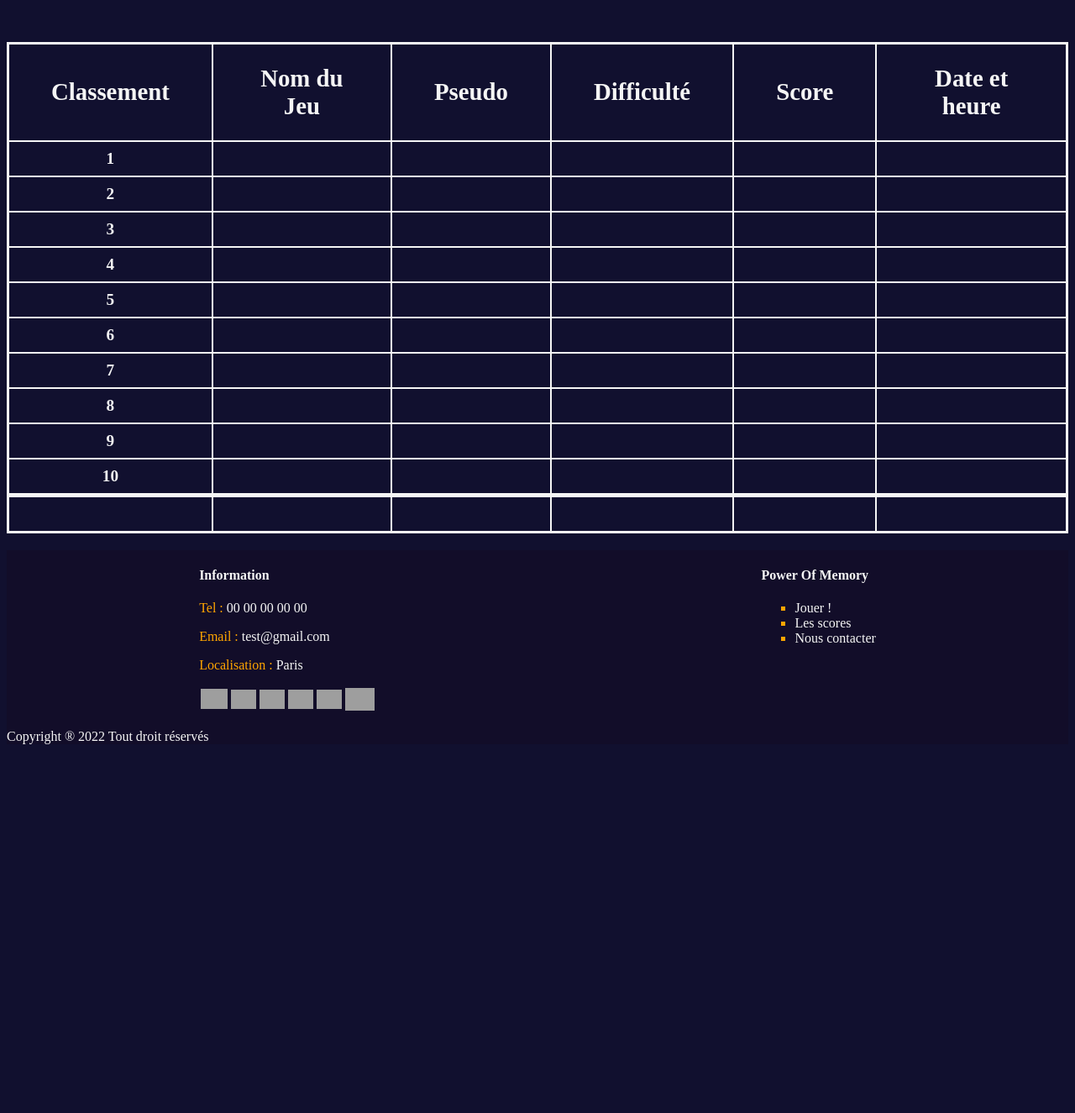
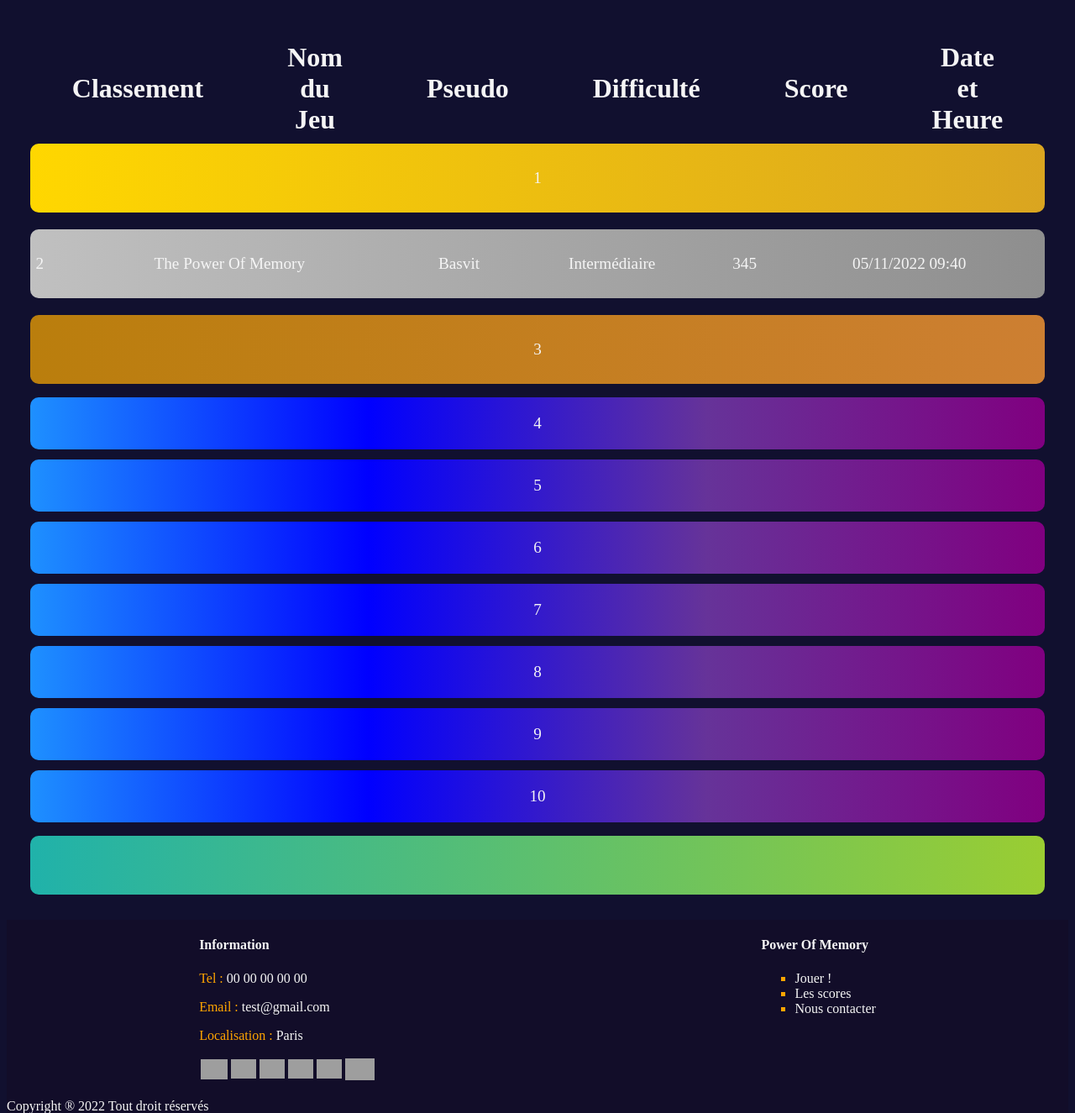
Before and after one commit to BastienVitour/puissance4, a PHP site: page /scores.html in a window 1280 px wide. Shown: the part 314-1639 px from the top of the page at 84% size. Before the commit the page ends 1200 px from the top, so only its background shows below. Run offline with PHP 8.4, Linux system fonts and the light colour scheme; lists and menus that the app fills with data are empty; grey boxes are pictures that could not be loaded.

Commit message:
tableau amélioré

```diff
--- a/scores/scores.css
+++ b/scores/scores.css
@@ -64,31 +64,83 @@ nav {
 
 /*Css du tableau (début)*/
 
-#table {
+#center_part {
+    display: flex;
+}
+
+.side {
+    flex: 0.5;
+}
+
+#tables {
     display: flex;
     flex-direction: column;
     justify-content: center;
+    flex: 5;
 }
 
 table {
-    border: 3px solid whitesmoke;
+/*    border: 3px solid whitesmoke; */
     font-size: larger;
     border-collapse: collapse;
+    border-radius: 10px;
+    text-align: center;
 }
 
+#first {
+/*    background-color: goldenrod; */
+    background: linear-gradient(to right, gold, goldenrod);
+}
+
+#second {
+/*    background-color: silver; */
+    background: linear-gradient(to right, silver, rgb(142, 142, 142));
+}
+
+#third {
+/*    background-color: #CD7F32; */
+    background: linear-gradient(to right, rgb(186, 126, 13), #CD7F32);
+}
+
+.podium {
+    margin: 10px 0px;
+}
+
+.podium td {
+    padding: 30px 0px 30px 0px;
+}
+
+.therest {
+    background: linear-gradient(to right, dodgerblue, blue, rebeccapurple, purple);
+    margin: 6px 0px;
+}
+
+#me {
+    background: linear-gradient(to right, lightseagreen, yellowgreen);
+}
+
+#me td {
+    padding: 35px 0px 35px 0px;
+}
+
+/*.even {
+    background-color: rgb(0, 0, 160);
+} */
+
 th {
-    border: 2px solid whitesmoke;
+/*    border: 2px solid whitesmoke; */
     padding: 0px 50px 0px 50px;
+    font-size: xx-large;
 }
 
 td {
-    border: 2px solid whitesmoke;
+/*    border: 2px solid whitesmoke; */
     padding: 20px 0px 20px 0px;
 }
 
-tfoot tr td {
+/*tfoot tr td {
     border-top: 5px solid whitesmoke;
-}
+} */
 
 /*Css du tableau (fin)*/
 
--- a/scores/scores.html
+++ b/scores/scores.html
@@ -66,11 +66,17 @@
 
             <!--Début du tableau-->
 
-            <div id="table">
+            <div id="center_part">
 
-                <table>
+                <div class="side">
+
+                </div>
+
+                <div id="tables">
+
+<!--                    <table>
                         <thead>
-                        <tr>
+                            <tr id="head">
                                 <th><h2>Classement</h2></th>
                                 <th><h2>Nom du Jeu</h2></th>
                                 <th><h2>Pseudo</h2></th>
@@ -81,7 +87,7 @@
                     </thead>
 
                     <tbody>
-                    <tr>
+                        <tr id="first" class="podium">
                             <th>1</th>
                             <td></td>
                             <td></td>
@@ -90,7 +96,7 @@
                             <td></td>
                         </tr>
 
-                    <tr>
+                        <tr id="second" class="podium">
                             <th>2</th>
                             <td></td>
                             <td></td>
@@ -99,7 +105,7 @@
                             <td></td>
                         </tr>
 
-                    <tr>
+                        <tr id="third" class="podium">
                             <th>3</th>
                             <td></td>
                             <td></td>
@@ -108,7 +114,7 @@
                             <td></td>
                         </tr>
 
-                    <tr>
+                        <tr class="even">
                             <th>4</th>
                             <td></td>
                             <td></td>
@@ -117,7 +123,7 @@
                             <td></td>
                         </tr>
 
-                    <tr>
+                        <tr class="odd">
                             <th>5</th>
                             <td></td>
                             <td></td>
@@ -126,7 +132,7 @@
                             <td></td>
                         </tr>
 
-                    <tr>
+                        <tr class="even">
                             <th>6</th>
                             <td></td>
                             <td></td>
@@ -135,7 +141,7 @@
                             <td></td>
                         </tr>
 
-                    <tr>
+                        <tr class="odd">
                             <th>7</th>
                             <td></td>
                             <td></td>
@@ -144,7 +150,7 @@
                             <td></td>
                         </tr>
 
-                    <tr>
+                        <tr class="even">
                             <th>8</th>
                             <td></td>
                             <td></td>
@@ -153,7 +159,7 @@
                             <td></td>
                         </tr>
 
-                    <tr>
+                        <tr class="odd">
                             <th>9</th>
                             <td></td>
                             <td></td>
@@ -162,7 +168,7 @@
                             <td></td>
                         </tr>
 
-                    <tr>
+                        <tr class="even">
                             <th>10</th>
                             <td></td>
                             <td></td>
@@ -174,7 +180,7 @@
                     </tbody>
 
                     <tfoot>
-                    <tr>
+                        <tr id="user_row">
                             <td></td>
                             <td></td>
                             <td></td>
@@ -184,9 +190,147 @@
                         </tr>
                     </tfoot>
 
+                    </table> -->
+
+                    <table id="what">
+                        <tr>
+                            <th>Classement</th>
+                            <th>Nom du Jeu</th>
+                            <th>Pseudo</th>
+                            <th>Difficulté</th>
+                            <th>Score</th>
+                            <th>Date et Heure</th>
+                        </tr>
                     </table>
 
+                    <table id="first" class="podium">
+                        <tr>
+                            <td>1</td>
+                            <td></td>
+                            <td></td>
+                            <td></td>
+                            <td></td>
+                            <td></td>
+                        </tr>
+                    </table>
 
+                    <table id="second" class="podium">
+                        <tr>
+                            <td>2</td>
+                            <td>The Power Of Memory</td>
+                            <td>Basvit</td>
+                            <td>Intermédiaire</td>
+                            <td>345</td>
+                            <td>05/11/2022 09:40</td>
+                        </tr>
+                    </table>
+
+                    <table id="third" class="podium">
+                        <tr>
+                            <td>3</td>
+                            <td></td>
+                            <td></td>
+                            <td></td>
+                            <td></td>
+                            <td></td>
+                        </tr>
+                    </table>
+
+                    <table class="therest">
+                        <tr>
+                            <td>4</td>
+                            <td></td>
+                            <td></td>
+                            <td></td>
+                            <td></td>
+                            <td></td>
+                        </tr>
+                    </table>
+
+                    <table class="therest">
+                        <tr>
+                            <td>5</td>
+                            <td></td>
+                            <td></td>
+                            <td></td>
+                            <td></td>
+                            <td></td>
+                        </tr>
+                    </table>
+
+                    <table class="therest">
+                        <tr>
+                            <td>6</td>
+                            <td></td>
+                            <td></td>
+                            <td></td>
+                            <td></td>
+                            <td></td>
+                        </tr>
+                    </table>
+
+                    <table class="therest">
+                        <tr>
+                            <td>7</td>
+                            <td></td>
+                            <td></td>
+                            <td></td>
+                            <td></td>
+                            <td></td>
+                        </tr>
+                    </table>
+
+                    <table class="therest">
+                        <tr>
+                            <td>8</td>
+                            <td></td>
+                            <td></td>
+                            <td></td>
+                            <td></td>
+                            <td></td>
+                        </tr>
+                    </table>
+
+                    <table class="therest">
+                        <tr>
+                            <td>9</td>
+                            <td></td>
+                            <td></td>
+                            <td></td>
+                            <td></td>
+                            <td></td>
+                        </tr>
+                    </table>
+
+                    <table class="therest">
+                        <tr>
+                            <td>10</td>
+                            <td></td>
+                            <td></td>
+                            <td></td>
+                            <td></td>
+                            <td></td>
+                        </tr>
+                    </table>
+
+                    <table id="me" class="podium">
+                        <tr>
+                            <td></td>
+                            <td></td>
+                            <td></td>
+                            <td></td>
+                            <td></td>
+                            <td></td>
+                        </tr>
+                    </table>
+
+                </div>
+
+
+
+                <div class="side">
+
+                </div>
 
             </div>
 
```
Lines whose indentation alone changed are shown as unchanged.
